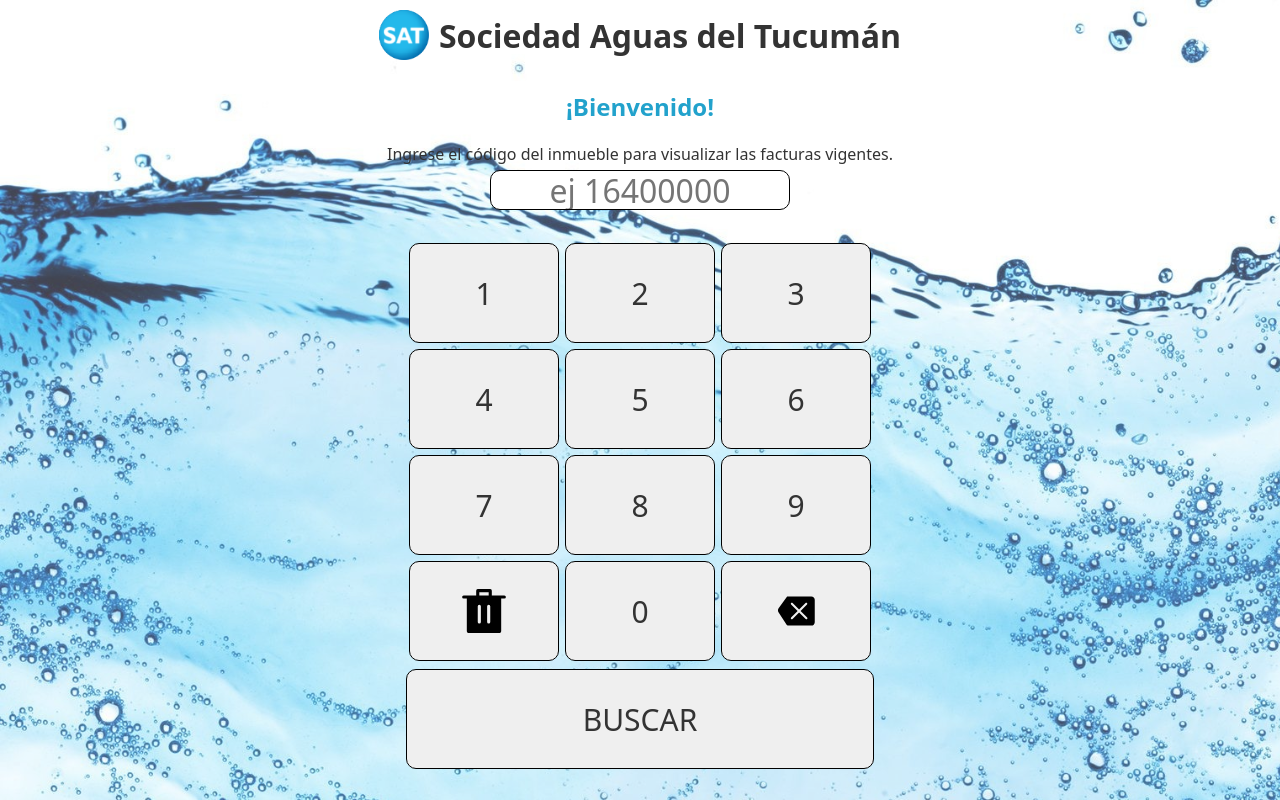
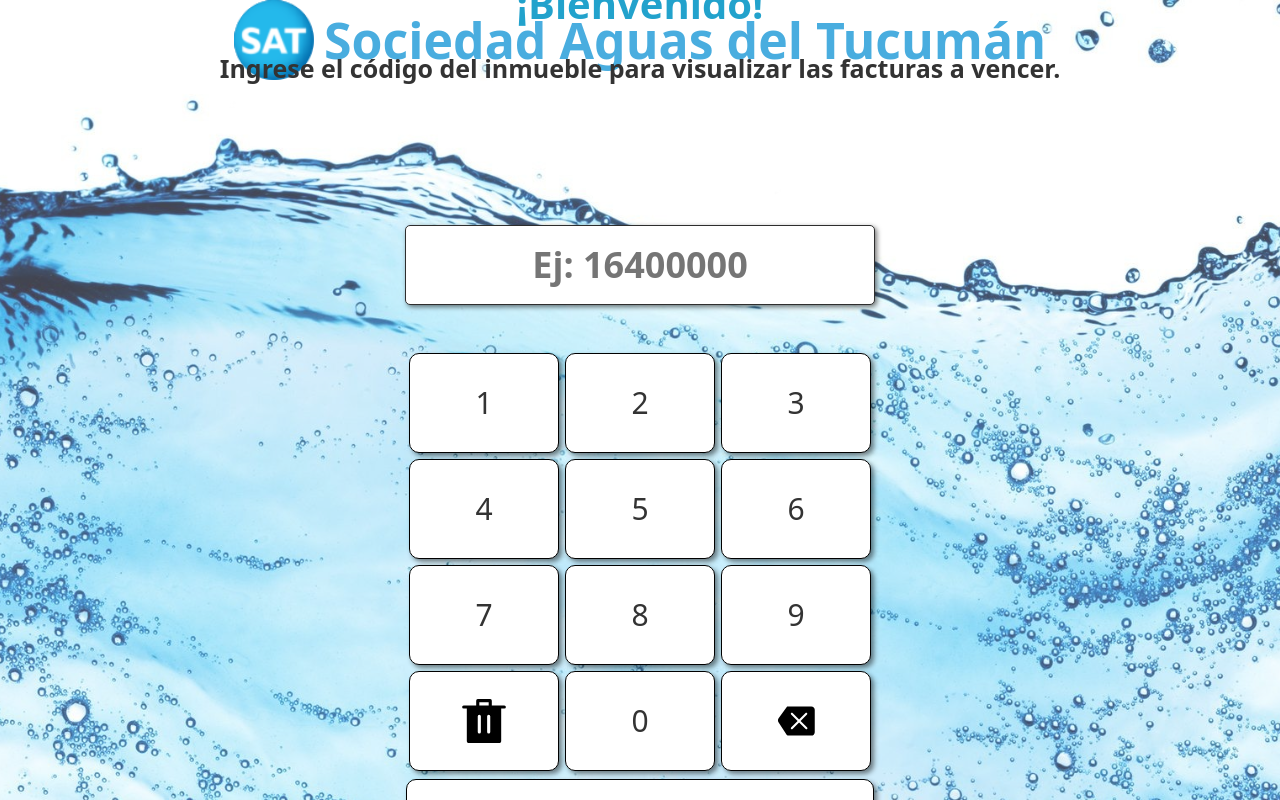
Before and after one commit to Davidvg29/sat-web-totem, a React (Vite) app in the folder frontend/: page / in a window 1280 px wide. Shown: the top 800 px of the page. Built offline with nearby package versions, Linux system fonts and the light colour scheme.

Commit message:
agrando letra y cambio color

```diff
--- a/frontend/src/components/Header/Header.module.css
+++ b/frontend/src/components/Header/Header.module.css
@@ -5,9 +5,13 @@
     align-items: center;
     padding: 10px;
     text-align: center;
-    color: #22a2cc;
+    height: 10vh;
 }
 header img{
     margin-right: 10px;
-    width: 50px;
+    width: 80px;
 }
+header h1{
+    color: var(--azul-sat);
+    font-size: 50px;
+}
--- a/frontend/src/components/Inmueble/Inmueble.jsx
+++ b/frontend/src/components/Inmueble/Inmueble.jsx
@@ -41,11 +41,16 @@
                 </svg>
             </Link>
         </div>
-            <h2>Informacion de inmueble</h2>
-            <p><b>Nº inmueble:</b> {codInmueble}</p>
+            <div className={css.containerInformacion}>
+                <div className={css.subContainerInformacion}>
+                    <div className={css.containerInfo}>
+                        <h2>Información  de inmueble</h2>
+                        <p><b>N.º de inmueble:</b> {codInmueble}</p>
                         <p><b>Nombre:</b> {nombre}</p>
-            <h2 className={css.titleDireccion}>Direccion: </h2>
+                    </div>
                     <div className={css.containerDireccion}>
+                        <h2 className={css.titleDireccion}>Dirección: </h2>
+                        <div className={css.subContainerDireccion}>
                             <p><b>Calle:</b> {calle} {numero!=="00000" ? numero : ""}</p>
                             {piso ? (<p><b>Piso:</b> {piso} </p>) : ""}
                             {depto ? (<p><b>Departamento:</b> {depto} </p>) : ""}
@@ -56,7 +61,11 @@
                             {barrio ? (<p><b>Barrio:</b> {barrio} </p>) : ""}
                             {localidad ? (<p><b>Localidad:</b> {localidad} </p>) : ""}
                         </div>
+                    </div>
                     <FacturasVigentes facturas={facturas_vigentes}/>
+                    <p className={css.pReviseDatos}><b>Por favor revise cuidadosamente sus datos personales y el monto a pagar de sus facturas.</b></p>
+                </div>
+            </div>
         </div>
     );
 }
--- a/frontend/src/components/Inmueble/Inmueble.module.css
+++ b/frontend/src/components/Inmueble/Inmueble.module.css
@@ -1,7 +1,9 @@
-.containerInmueble{display: flex;
+.containerInmueble{
+    display: flex;
     flex-direction: column;
     justify-content: center;
     align-items: center;
+    /* background-color: red; */
 }
 
 .containerInmueble svg{
@@ -9,8 +11,35 @@
 
 }
 
+
+.containerInformacion{
+    /* background-color: red; */
+    height: 70vh;
+    display: flex;
+    justify-content: center;
+    align-items: center;
+}
+
+.subContainerInformacion{
+    background-color: rgba(255, 255, 255, 0.904);
+    display: flex;
+    flex-direction: column;
+    justify-content: center;
+    align-items: center;
+    padding: 0 50px 50px 50px;
+    border-radius: 10px;
+    box-shadow: 4px 4px 8px rgba(0, 0, 0, 0.486);
+}
+
+.containerInfo{
+    /* background-color: red; */
+    text-align: center;
+    margin: 30px;
+}
+
 .titleDireccion{
     margin-top: 20px;
+    text-align: center;
 }
 
 .containerBack{
@@ -21,8 +50,14 @@
 }
 
 .containerDireccion{
+    margin-bottom: 30px;
+}
+.subContainerDireccion{
     /* background-color: red; */
     display: flex;
+    justify-content: center;
+    align-items: center;
+    flex-wrap: wrap;
 }
 
 .containerDireccion p{
@@ -34,3 +69,8 @@
     /* width: 100%; */
     /* max-width: 500px; */
 }
+
+.pReviseDatos{
+    /* background-color: red; */
+    margin-top: 20px;
+}
--- a/frontend/src/components/Keyboard/Keyboard.module.css
+++ b/frontend/src/components/Keyboard/Keyboard.module.css
@@ -13,6 +13,8 @@
     height: 100px;
     font-size: 30px;
     border-radius: 10px;
+    background-color: rgb(255, 255, 255);
+    box-shadow: 3px 3px 5px rgba(0, 0, 0, 0.486);
 }
 
 .key svg{
--- a/frontend/src/components/SearchInmueble/SearchInmueble.jsx
+++ b/frontend/src/components/SearchInmueble/SearchInmueble.jsx
@@ -32,8 +32,8 @@
         setMessage("");
     };
 
-    const searchInmueble = async()=>{
-
+    const searchInmueble = async(e)=>{
+        e.preventDefault()
         try {
             const validation = validarCodInmueble(inputValue)
             if(!validation){ return setMessage("Escribe un codigo de inmueble correcto")}
@@ -57,14 +57,19 @@
     return (
         <div className={css.containerSearchInmueble}>
             <h2>¡Bienvenido!</h2>
-            <p>Ingrese el código del inmueble para visualizar las facturas vigentes.</p>
-            <input className={css.inputValueCodInmueble} type="number" value={inputValue} onChange={handleChange} placeholder="ej 16400000"/>
-            <p className={css.message}>{message}</p>
-            <div className={css.containerKeyboard}>
-                <Keyboard handleInputValue={handleInputValue}/>
-                <button className={css.butonBuscar} value="Buscar" onClick={searchInmueble}>BUSCAR</button>
+            <p><b>Ingrese el código del inmueble para visualizar las facturas a vencer.</b></p>
+            <div className={css.containerInputKeyboard}>
+                <form onSubmit={searchInmueble}>
+                    <input className={css.inputValueCodInmueble} type="number" value={inputValue} onChange={handleChange} placeholder="Ej: 16400000"/>
+                </form>
+                <p className={css.message}>{message}</p>
+                <div className={css.containerKeyboard}>
+                    <Keyboard handleInputValue={handleInputValue}/>
+                    <button className={css.butonBuscar} value="Buscar" onClick={searchInmueble}>BUSCAR</button>
+                </div>
+            <p className={css.pAvisoImportante}><b>AVISO IMPORTANTE: Para consultar por facturas vencidas o planes de financiación, dirigirse a los boxes de atención al cliente.</b></p>
+            {loader ? (<Loader message={"Buscando facturas del inmueble..."}/>) : ""}
             </div>
-            {loader ? (<Loader message={"Buscando facturas del inmueble..."}/>) : ""}
         </div>
      );
 }
--- a/frontend/src/components/SearchInmueble/SearchInmueble.module.css
+++ b/frontend/src/components/SearchInmueble/SearchInmueble.module.css
@@ -3,17 +3,31 @@
   flex-direction: column;
   justify-content: center;
   align-items: center;
-  /* width: 100vw; */
-  /* height: 100vh; */
+  text-align: center;
+  width: 100vw;
+  height: 90vh;
 }
 
 .containerSearchInmueble h2{
   margin: 20px;
   color: #22a2cc;
+  font-size: 40px;
 }
 
 .containerSearchInmueble input{
     text-align: center;
+}
+.containerSearchInmueble p{
+  font-size: 25px;
+}
+.containerInputKeyboard{
+  /* background-color: red; */
+  height: 90vh;
+  margin-top: 15vh;
+  display: flex;
+  justify-content: start;
+  align-items: center;
+  flex-direction: column;
 }
 
 .containerKeyboard{
@@ -26,7 +40,6 @@
 }
 
 .butonBuscar{
-    /* background-color: red; */
     border: 1px solid black;
     display: flex;
     justify-content: center;
@@ -38,6 +51,8 @@
     margin: 5px;
     width: 100%;
     padding: 5px;
+    background-color: rgb(255, 255, 255);
+    box-shadow: 3px 3px 5px rgba(0, 0, 0, 0.486);
 }
 .butonBuscar:hover{
   cursor: pointer;
@@ -46,13 +61,16 @@
 
 .inputValueCodInmueble {
   -moz-appearance: textfield;
-  height: 40px;
-  width: 300px;
-  font-size: 32px;
-  border-radius: 10px;
-  margin: 5px;
+  height: 80px;
+  width: 470px;
+  font-size: 36px;
+  border-radius: 5px;
+  margin: 20px;
   padding: 5px;
-  border: 1px solid black;
+  background-color: rgb(255, 255, 255);
+  border: 1px solid rgb(46, 46, 46);
+  font-weight: 800;
+  box-shadow: 2px 2px 5px rgba(0, 0, 0, 0.534);
 }
 
 /* Chrome, Safari, Edge, Opera */
@@ -67,4 +85,12 @@
   height: 20px;
   width: 500px;
   text-align: center;
+  font-weight: 700;
+  margin-bottom: 20px;
 }
+
+.pAvisoImportante{
+  /* background-color: red; */
+  padding: 0 10% 0 10%;
+  margin-top: 10%;
+}
```
Lines whose indentation alone changed are shown as unchanged.
